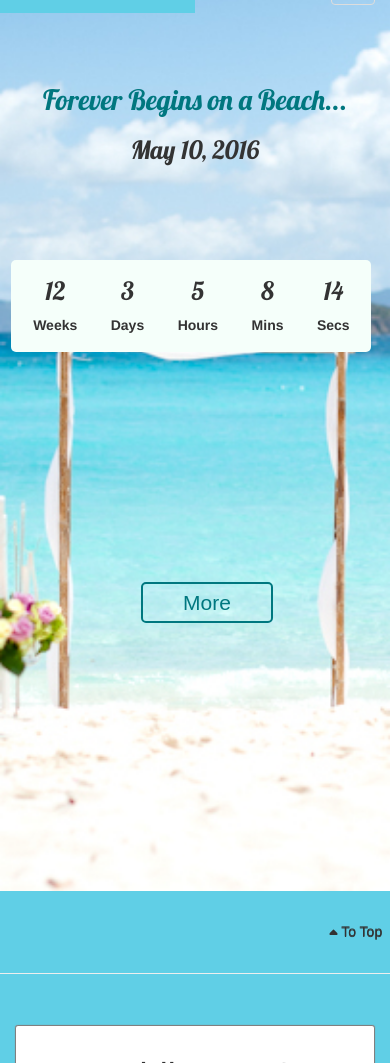
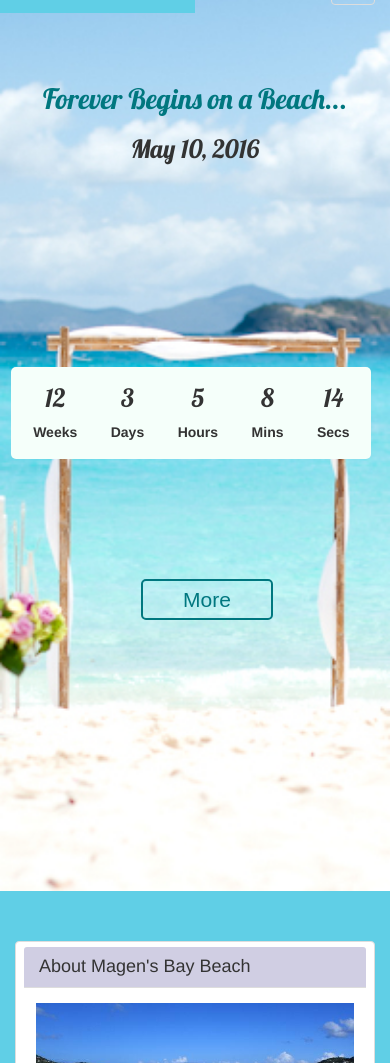
Before and after one commit to kprenesti/dobsonsOnABoat, a plain HTML site: page index.html in a window 390 px wide. Shown: the part 37-1100 px from the top of the page. Drawn offline with nearby package versions, Linux system fonts and the light colour scheme; a script that the page names is missing; a web font is replaced by a local one.

Commit message:
Fixed countdown position and made panel styling specific to the itinerary tabbed  panels

```diff
--- a/css/SASS/_tabs.scss
+++ b/css/SASS/_tabs.scss
@@ -35,7 +35,7 @@ margin: 0;
 
 //PANELS
 
-.panel {
+#allPanels .panel {
   display: none;
 }
 
--- a/css/SASS/_wedding.scss
+++ b/css/SASS/_wedding.scss
@@ -5,7 +5,7 @@ body {
 .toTop {
   display: block;
   position: absolute;
-  bottom: 1px;
+  bottom: 0;
   right: 2%;
   color: $contColor;
   margin-top: 10px;
@@ -50,12 +50,6 @@ h1.names {
     color: $darkTurq;
   }
 
-#countdown {
-  position: relative;
-  top: 20vh;
-  right: 1%;
-}
-
 .moreBtn {
   position: relative;
   top: 50vh;
@@ -71,10 +65,12 @@ h1.names {
   text-decoration: none;
 }
 
-#countdown{
+#countdown {
   position: relative;
-  top: 22vh;
+  top: 35vh;
+  right: 1%;
 }
+
 #countdown .timeBubble {
   display: flex;
   flex-direction: row;
--- a/index.html
+++ b/index.html
@@ -55,21 +55,19 @@
         </div> <!--End container-fluid-->
       </nav><!--End TopNav -->
     </header>
+
     <div class="intro-splash container-fluid">
       <div class="row">
-        <div class="col-md-3"></div>
-        <div class="col-md-6">
+        <div class="col-md-6 col-md-offset-3">
           <div class="info-holder">
             <h1>Forever Begins on a Beach...</h1>
             <h2 class="date">May 10, 2016</h2>
-          </div>
-        </div>
-        <div class="col-md-3"></div>
+          </div><!--end info-holder-->
+        </div><!--end column-->
       </div><!--end row-->
 
       <div id="countdown" class="row">
-        <div class="col-md-4 col-xs-0"></div>
-        <div class="col-md-4 col-xs-12">
+        <div class="col-md-4 col-md-offset-4 col-xs-12">
           <div class="timeBubble">
             <div class="holder">
               <h4 id="weeks" class="number"></h4>
@@ -93,7 +91,6 @@
             </div><!--End holder-->
           </div><!--End timeBubble container-->
         </div><!--End column-->
-        <div class="col-md-4 col-xs-0"></div>
       </div><!--End countdown-->
 
       <div class="row">
@@ -163,7 +160,6 @@
               </tr>
             </table>
           </div><!--End table panel panel-default-->
-          <a class="toTop" href="index.html#"><i class="fa fa-caret-up"></i> To Top</a>
         </div><!--end column-->
       </div><!--End row with panels-->
     </div><!--End magensBay container-->
@@ -222,7 +218,6 @@
               </div>
             </div><!--end whoContact-->
           </div><!--end wedFAQs-->
-          <a class="toTop" href="index.html#"><i class="fa fa-caret-up"></i> To Top</a>
         </div><!--End faq column-->
         <div class="col-md-2 col-xs-0"></div>
 
@@ -237,7 +232,6 @@
           <p>Below you'll find a place to share your well-wishes with the couple. Your comments will remain on this page anytime they want to take gander.</p>
         </div>
         <div id="disqus_thread"></div>
-        <a class="toTop" href="index.html#"><i class="fa fa-caret-up"></i> To Top</a>
       </div><!--end disqus column-->
       <div class="col-md-2 col-xs-0"></div>
     </div><!--end guestbook container div-->
```
Also changed, not shown: cruise.html (+0 -3 lines), css/styles.css, 1 other file.
